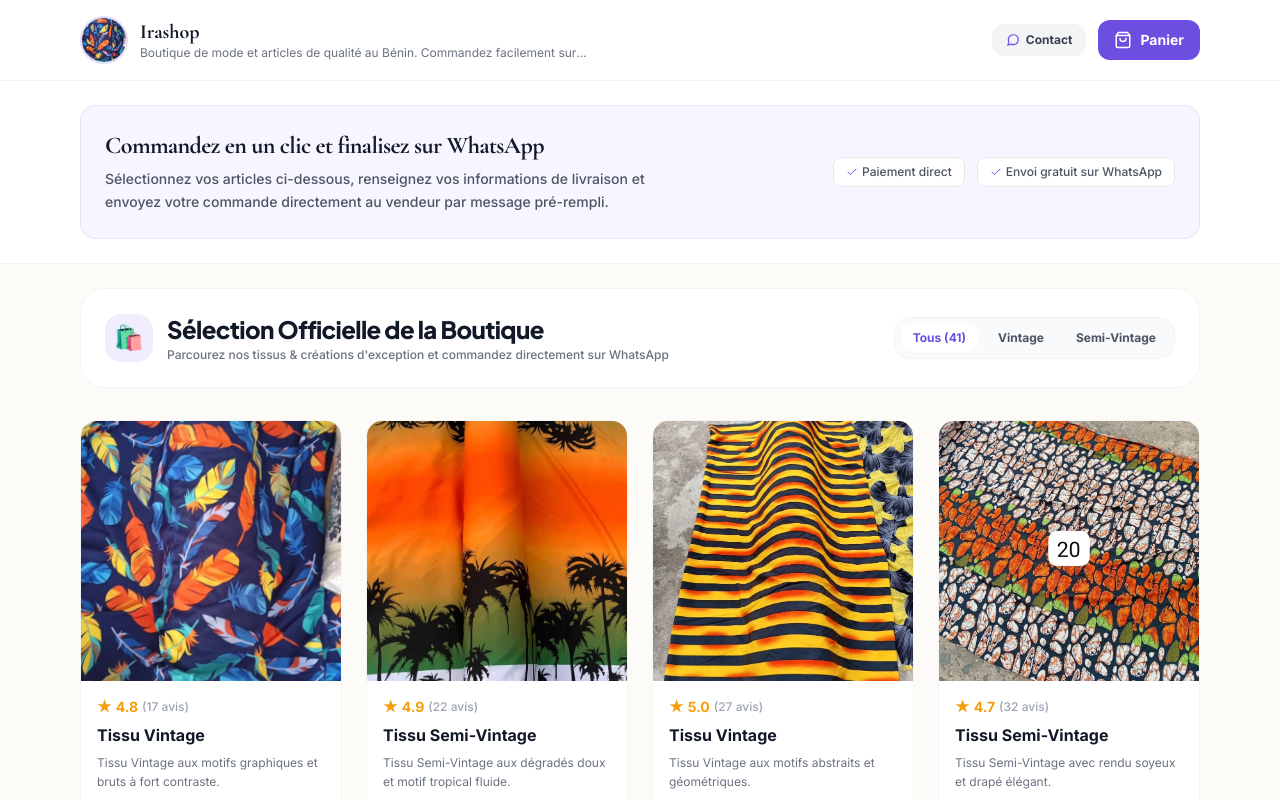
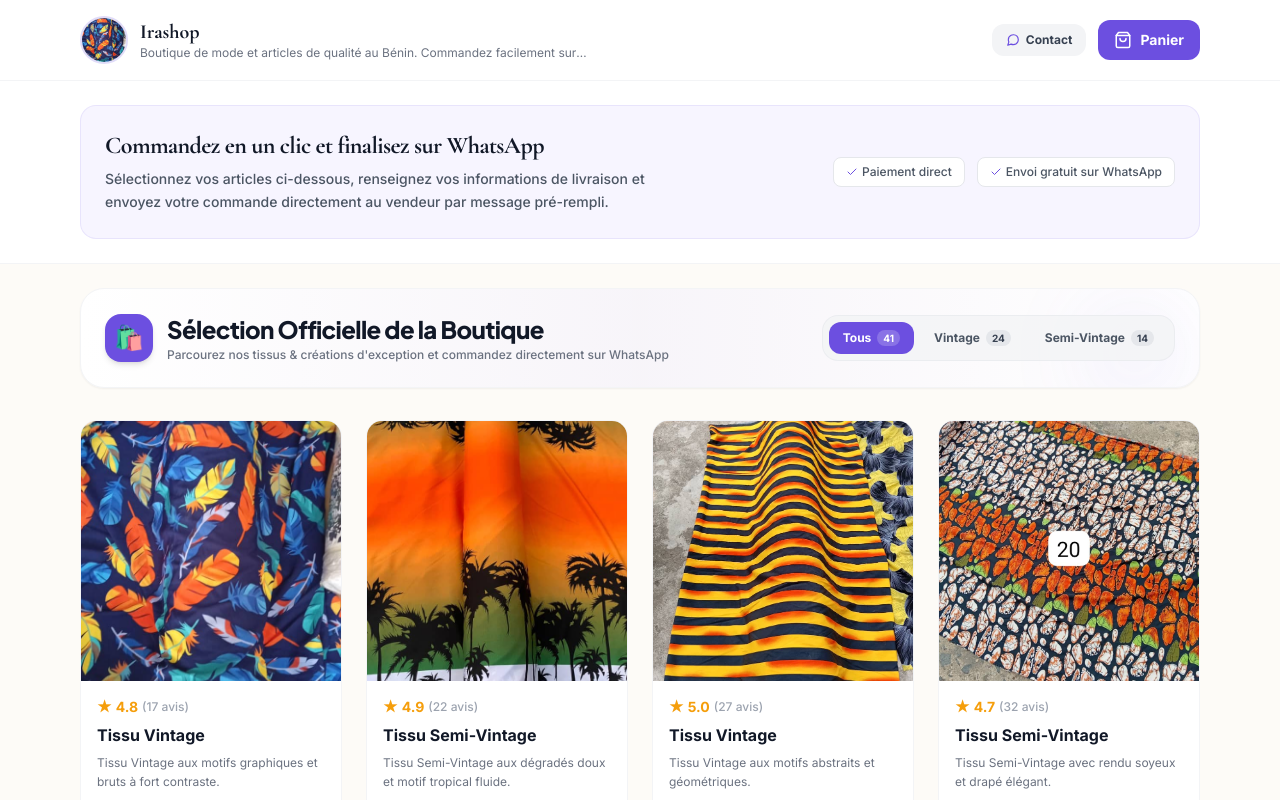
Before and after one commit to senanroland5-collab/Rolsenshop, a Next.js app: page /irashop in a window 1280 px wide. Shown: the top 800 px of the page. Built offline with nearby package versions, Linux system fonts and the light colour scheme.

Commit message:
feat: add active category filter tabs and animated catalog banner
Co-authored-by: senanroland5-collab <251367137+senanroland5-collab@users.noreply.github.com>

```diff
--- a/app/[slug]/page.tsx
+++ b/app/[slug]/page.tsx
@@ -35,9 +35,25 @@ export default function ShopPage() {
     }
     return MOCK_PRODUCTS;
   });
+
+  const [selectedCategory, setSelectedCategory] = useState<'all' | 'vintage' | 'semi-vintage'>('all');
   const [cart, setCart] = useState<CartItem[]>([]);
   const [isCartOpen, setIsCartOpen] = useState(false);
   const [isCheckoutOpen, setIsCheckoutOpen] = useState(false);
+
+  // Filter products by category tab
+  const filteredProducts = products.filter((p) => {
+    if (selectedCategory === 'vintage') {
+      return p.name.toLowerCase().includes('vintage') && !p.name.toLowerCase().includes('semi-vintage');
+    }
+    if (selectedCategory === 'semi-vintage') {
+      return p.name.toLowerCase().includes('semi-vintage');
+    }
+    return true;
+  });
+
+  const vintageCount = products.filter((p) => p.name.toLowerCase().includes('vintage') && !p.name.toLowerCase().includes('semi-vintage')).length;
+  const semiVintageCount = products.filter((p) => p.name.toLowerCase().includes('semi-vintage')).length;
 
   // Cart helper functions
   const handleAddToCart = (product: Product) => {
@@ -163,14 +179,18 @@ export default function ShopPage() {
 
         {/* Product Catalog Grid */}
         <main className="max-w-6xl mx-auto px-4 mb-16">
-          <div className="bg-white rounded-3xl p-6 border border-gray-100 shadow-xs mb-8 flex flex-col sm:flex-row items-start sm:items-center justify-between gap-4">
-            <div className="flex items-center gap-3.5">
-              <div className="w-12 h-12 rounded-2xl bg-brand/10 text-brand flex items-center justify-center text-2xl shadow-xs shrink-0">
+          <div className="relative overflow-hidden bg-gradient-to-r from-white via-brand-light/30 to-white rounded-3xl p-6 border border-gray-100 shadow-sm mb-8 flex flex-col sm:flex-row items-start sm:items-center justify-between gap-4">
+            {/* Animated Glow Dot */}
+            <div className="absolute top-0 right-0 w-32 h-32 bg-brand/10 rounded-full blur-2xl pointer-events-none animate-pulse"></div>
+
+            <div className="flex items-center gap-3.5 relative z-10">
+              <div className="w-12 h-12 rounded-2xl bg-brand text-white flex items-center justify-center text-2xl shadow-md shrink-0 transition-transform duration-300 hover:scale-110">
                 🛍️
               </div>
               <div>
-                <h3 className="font-heading text-xl sm:text-2xl font-black text-gray-900 tracking-tight">
-                  Sélection Officielle de la Boutique
+                <h3 className="font-heading text-xl sm:text-2xl font-black text-gray-900 tracking-tight flex items-center gap-2">
+                  <span>Sélection Officielle de la Boutique</span>
+                  <span className="w-2 h-2 rounded-full bg-brand animate-ping inline-block"></span>
                 </h3>
                 <p className="text-xs text-gray-500 font-medium mt-0.5">
                   Parcourez nos tissus & créations d&apos;exception et commandez directement sur WhatsApp
@@ -178,15 +198,59 @@ export default function ShopPage() {
               </div>
             </div>
 
-            <div className="flex items-center gap-2 bg-gray-50 p-1.5 rounded-2xl border border-gray-100 text-xs font-bold text-gray-600 self-stretch sm:self-auto justify-center">
-              <span className="bg-white px-3 py-1.5 rounded-xl shadow-2xs text-brand font-black">Tous ({products.length})</span>
-              <span className="px-3 py-1.5 rounded-xl hover:text-gray-900 cursor-pointer transition">Vintage</span>
-              <span className="px-3 py-1.5 rounded-xl hover:text-gray-900 cursor-pointer transition">Semi-Vintage</span>
+            {/* Interactive Category Tabs */}
+            <div className="flex items-center gap-1.5 bg-gray-100/80 p-1.5 rounded-2xl border border-gray-200/60 text-xs font-bold self-stretch sm:self-auto justify-center relative z-10">
+              <button
+                onClick={() => setSelectedCategory('all')}
+                className={`px-3.5 py-2 rounded-xl transition duration-200 flex items-center gap-1.5 ${
+                  selectedCategory === 'all'
+                    ? 'bg-brand text-white shadow-xs font-black scale-102'
+                    : 'text-gray-600 hover:text-gray-900 hover:bg-white/60'
+                }`}
+              >
+                <span>Tous</span>
+                <span className={`text-[10px] px-1.5 py-0.2 rounded-full ${selectedCategory === 'all' ? 'bg-white/20 text-white' : 'bg-gray-200 text-gray-700'}`}>
+                  {products.length}
+                </span>
+              </button>
+
+              <button
+                onClick={() => setSelectedCategory('vintage')}
+                className={`px-3.5 py-2 rounded-xl transition duration-200 flex items-center gap-1.5 ${
+                  selectedCategory === 'vintage'
+                    ? 'bg-brand text-white shadow-xs font-black scale-102'
+                    : 'text-gray-600 hover:text-gray-900 hover:bg-white/60'
+                }`}
+              >
+                <span>Vintage</span>
+                <span className={`text-[10px] px-1.5 py-0.2 rounded-full ${selectedCategory === 'vintage' ? 'bg-white/20 text-white' : 'bg-gray-200 text-gray-700'}`}>
+                  {vintageCount}
+                </span>
+              </button>
+
+              <button
+                onClick={() => setSelectedCategory('semi-vintage')}
+                className={`px-3.5 py-2 rounded-xl transition duration-200 flex items-center gap-1.5 ${
+                  selectedCategory === 'semi-vintage'
+                    ? 'bg-brand text-white shadow-xs font-black scale-102'
+                    : 'text-gray-600 hover:text-gray-900 hover:bg-white/60'
+                }`}
+              >
+                <span>Semi-Vintage</span>
+                <span className={`text-[10px] px-1.5 py-0.2 rounded-full ${selectedCategory === 'semi-vintage' ? 'bg-white/20 text-white' : 'bg-gray-200 text-gray-700'}`}>
+                  {semiVintageCount}
+                </span>
+              </button>
             </div>
           </div>
 
+          {filteredProducts.length === 0 ? (
+            <div className="bg-white rounded-2xl p-12 text-center text-gray-500 border border-gray-100">
+              Aucun article ne correspond à cette catégorie pour le moment.
+            </div>
+          ) : (
             <div className="grid grid-cols-1 sm:grid-cols-2 md:grid-cols-3 lg:grid-cols-4 gap-6">
-            {products.map((product) => (
+              {filteredProducts.map((product) => (
                 <ProductCard
                   key={product.id}
                   product={product}
@@ -195,6 +259,7 @@ export default function ShopPage() {
                 />
               ))}
             </div>
+          )}
         </main>
       </div>
 
```
Lines whose indentation alone changed are shown as unchanged.
